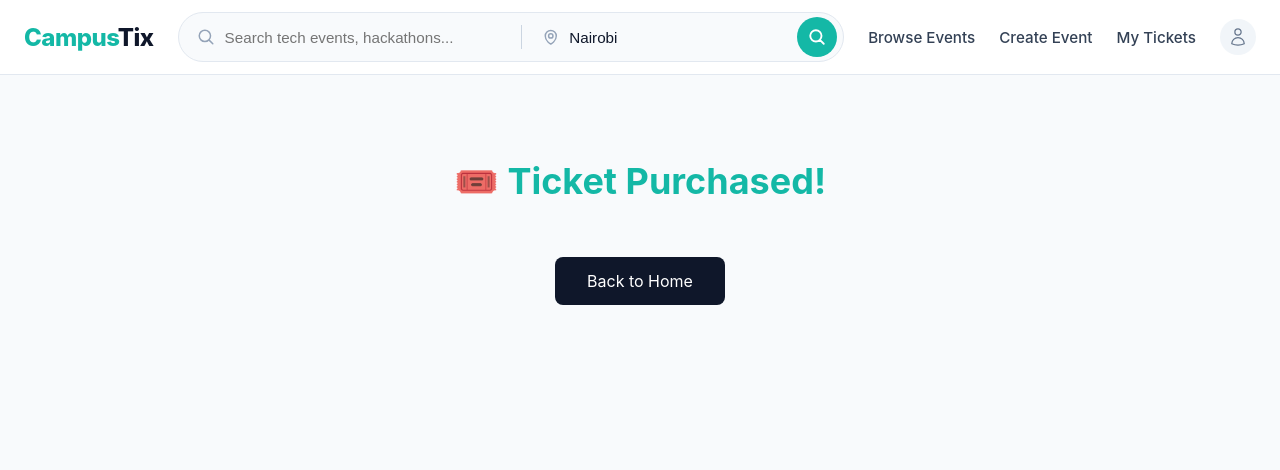
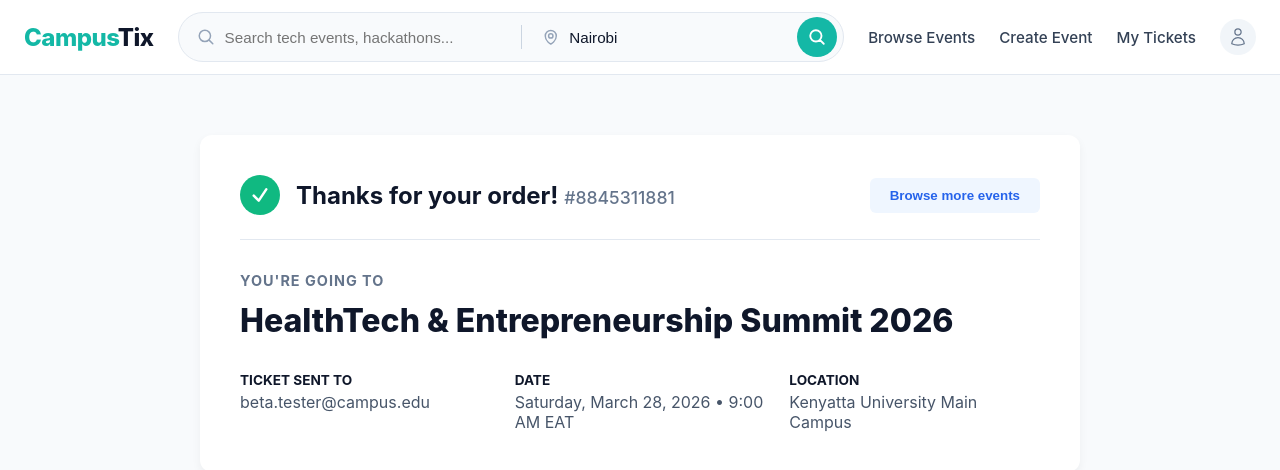
Before and after one commit to Jack-khalif/eventify, a React (Vite) app in the folder frontend/: page /confirmation/1 in a window 1280 px wide. Shown: the top 470 px of the page. Built offline with nearby package versions, Linux system fonts and the light colour scheme.

Commit message:
Confirmation page looks fine

```diff
--- a/frontend/src/pages/Confirmation.tsx
+++ b/frontend/src/pages/Confirmation.tsx
@@ -1,58 +1,67 @@
-import { useParams,Link } from "react-router-dom";
-import { events } from "../data/events";
+import { useParams, useNavigate } from "react-router-dom";
 
 export default function Confirmation() {
   const { id } = useParams();
-  const event = events.find(e => e.id === id);
+  const navigate = useNavigate();
+
+  // Mock data again!
+  const event = {
+    title: "HealthTech & Entrepreneurship Summit 2026",
+    date: "Saturday, March 28, 2026 • 9:00 AM EAT",
+    location: "Kenyatta University Main Campus",
+  };
+
+  // Generate a random mock order number
+  const orderNumber = Math.floor(1000000000 + Math.random() * 9000000000);
 
   return (
-    <div style={{ padding: "60px 20px", textAlign: "center", maxWidth: "700px", margin: "0 auto" }}>
-      <h1 style={{ color: "#14B8A6", fontSize: "36px" }}>🎟️ Ticket Purchased!</h1>
+    <div style={{ backgroundColor: "#F8FAFC", minHeight: "100vh", padding: "60px 24px" }}>
+      <div style={{ maxWidth: "800px", margin: "0 auto", backgroundColor: "white", borderRadius: "12px", padding: "40px", boxShadow: "0 4px 10px rgba(0,0,0,0.05)" }}>
 
-      {event && (
-        <div style={{ marginTop: "40px" }}>
-          <h2>{event.title}</h2>
-          <p>{event.date} • {event.location}</p>
+        {/* Success Header */}
+        <div style={{ display: "flex", alignItems: "center", justifyContent: "space-between", borderBottom: "1px solid #E2E8F0", paddingBottom: "24px", marginBottom: "32px", flexWrap: "wrap", gap: "16px" }}>
+          <div style={{ display: "flex", alignItems: "center", gap: "16px" }}>
+            <div style={{ width: "40px", height: "40px", backgroundColor: "#10B981", borderRadius: "50%", display: "flex", alignItems: "center", justifyContent: "center" }}>
+              <svg xmlns="http://www.w3.org/2000/svg" fill="none" viewBox="0 0 24 24" strokeWidth={3} stroke="white" style={{ width: "20px", height: "20px" }}>
+                <path strokeLinecap="round" strokeLinejoin="round" d="M4.5 12.75l6 6 9-13.5" />
+              </svg>
+            </div>
+            <h1 style={{ fontSize: "1.5rem", fontWeight: "700", color: "#0F172A", margin: 0 }}>
+              Thanks for your order! <span style={{ fontSize: "1.1rem", color: "#64748B", fontWeight: "500" }}>#{orderNumber}</span>
+            </h1>
+          </div>
+          <button
+            onClick={() => navigate("/")}
+            style={{ padding: "10px 20px", backgroundColor: "#EFF6FF", color: "#2563EB", border: "none", borderRadius: "6px", fontWeight: "600", cursor: "pointer" }}
+          >
+            Browse more events
+          </button>
+        </div>
 
-          <div style={{
-            margin: "40px auto",
-            padding: "30px",
-            border: "2px dashed #14B8A6",
-            borderRadius: "16px",
-            maxWidth: "400px"
-          }}>
-            <p style={{ fontSize: "18px", marginBottom: "20px" }}>
-              Your digital ticket is ready
-            </p>
-            <p style={{ fontWeight: "bold" }}>Ticket ID: TICK-{Date.now().toString().slice(-6)}</p>
-            {/* QR code placeholder */}
-            <div style={{
-              width: "180px",
-              height: "180px",
-              background: "#eee",
-              margin: "20px auto",
-              borderRadius: "8px"
-            }}>
-              QR CODE HERE
-            </div>
+        {/* Ticket Details */}
+        <h2 style={{ fontSize: "0.9rem", fontWeight: "700", color: "#64748B", textTransform: "uppercase", letterSpacing: "1px", marginBottom: "12px" }}>
+          You're going to
+        </h2>
+        <h3 style={{ fontSize: "2rem", fontWeight: "800", color: "#0F172A", marginTop: 0, marginBottom: "32px" }}>
+          {event.title}
+        </h3>
+
+        <div style={{ display: "grid", gridTemplateColumns: "repeat(auto-fit, minmax(200px, 1fr))", gap: "24px" }}>
+          <div>
+            <p style={{ margin: "0 0 4px 0", fontSize: "0.85rem", fontWeight: "700", color: "#0F172A" }}>TICKET SENT TO</p>
+            <p style={{ margin: 0, color: "#475569" }}>beta.tester@campus.edu</p>
+          </div>
+          <div>
+            <p style={{ margin: "0 0 4px 0", fontSize: "0.85rem", fontWeight: "700", color: "#0F172A" }}>DATE</p>
+            <p style={{ margin: 0, color: "#475569" }}>{event.date}</p>
+          </div>
+          <div>
+            <p style={{ margin: "0 0 4px 0", fontSize: "0.85rem", fontWeight: "700", color: "#0F172A" }}>LOCATION</p>
+            <p style={{ margin: 0, color: "#475569" }}>{event.location}</p>
           </div>
         </div>
-      )}
 
-      <Link
-        to="/"
-        style={{
-          display: "inline-block",
-          marginTop: "30px",
-          background: "#0F172A",
-          color: "white",
-          padding: "14px 32px",
-          borderRadius: "8px",
-          textDecoration: "none"
-        }}
-      >
-        Back to Home
-      </Link>
+      </div>
     </div>
   );
 }
```
